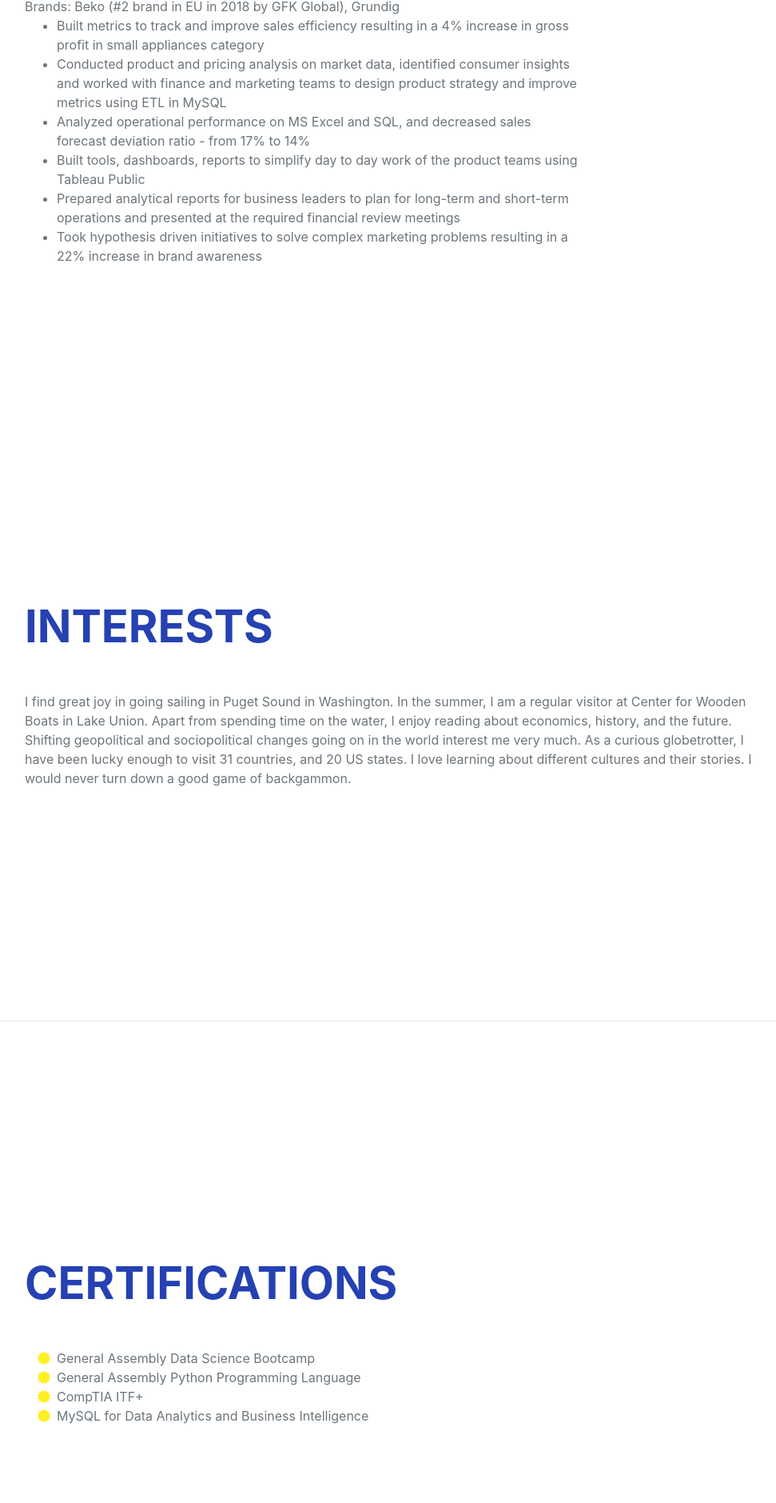
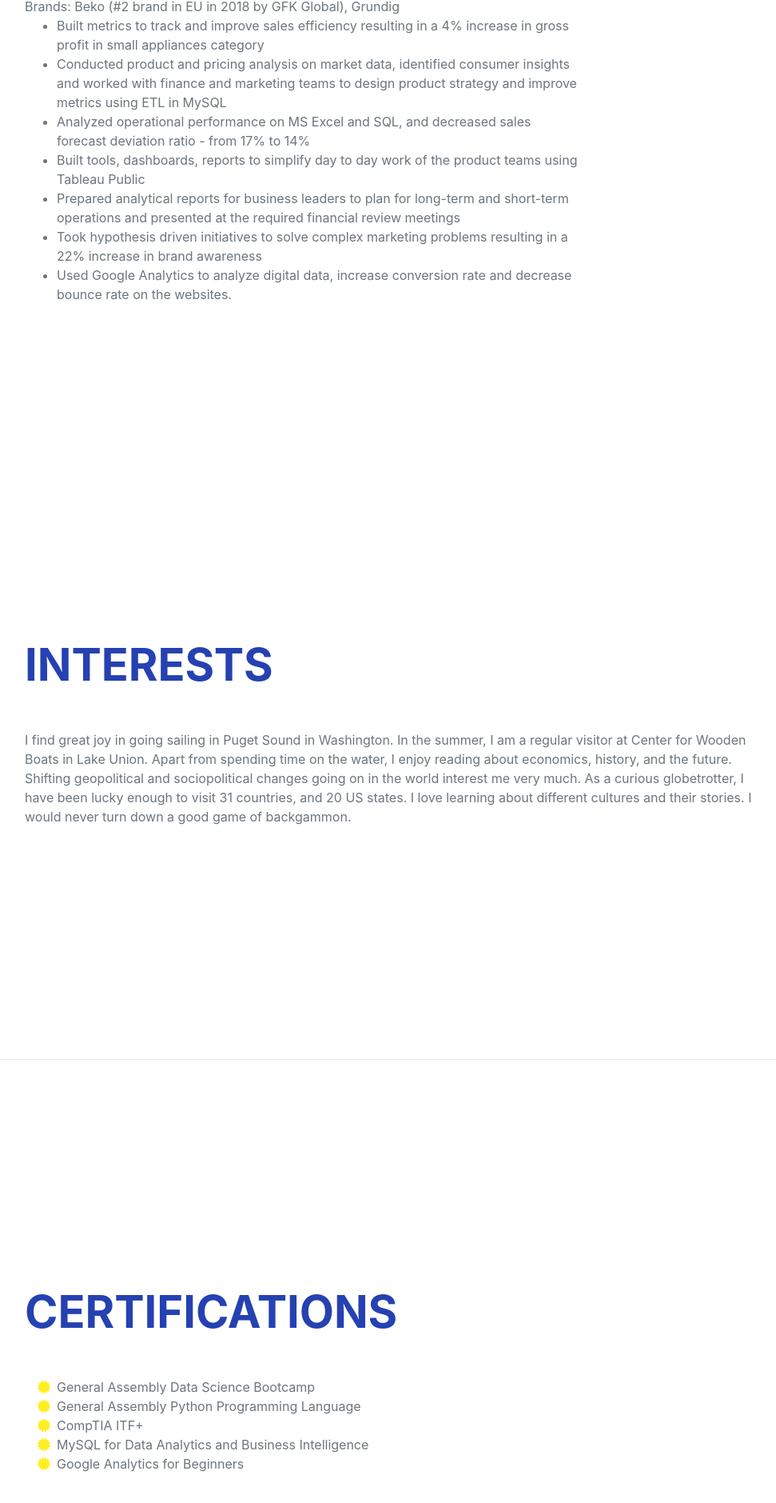
Before and after one commit to alaeddinoglu/alaeddinoglu.github.io, a plain HTML site: page index.html in a window 1280 px wide. Shown: the part 8256-10135 px from the top of the page at 80% size, without its empty margins (289-1260 px from the left). Drawn offline with nearby package versions, Linux system fonts and the light colour scheme; a web font is replaced by a local one.

Commit message:
updated certificates

```diff
--- a/index.html
+++ b/index.html
@@ -311,7 +311,7 @@
                     <div class="d-flex flex-column flex-md-row justify-content-between mb-5">
                         <div class="flex-grow-1">
                             <h3 class="mb-0" style="text-transform:none">Senior Analyst - International Sales</h3>
-                            <div class="subheading mb-3"><a href="http://www.arcelikas.com/page/10/About">Arcelik A.S.</a> - <a href="https://www.koc.com.tr/en-us">Koc Holding Company - Fortune 500 Global</a> </div>
+                            <div class="subheading mb-3"><a href="http://www.arcelikas.com/page/10/About">Arcelik Global</a> - <a href="https://www.koc.com.tr/en-us">Koc Holding Company - Fortune 500 Global</a> </div>
                             <div>A leading European consumer goods manufacturer with annual revenues of $ 5.5 billion. Brands: Beko (#2 brand in EU in 2018 by GFK Global), Grundig</div>
                             <ul>
                               <li>Built metrics to track and improve sales efficiency resulting in a 4% increase in gross profit in small appliances category</li>
@@ -320,6 +320,7 @@
                               <li>Built tools, dashboards, reports to simplify day to day work of the product teams using Tableau Public</li>
                               <li>Prepared analytical reports for business leaders to plan for long-term and short-term operations and presented at the required financial review meetings</li>
                               <li>Took hypothesis driven initiatives to solve complex marketing problems resulting in a 22% increase in brand awareness</li>
+                              <li>Used Google Analytics to analyze digital data, increase conversion rate and decrease bounce rate on the websites.</li>
                             </ul>
                         </div>
                         <div class="flex-shrink-0"><span style="color:#2541B2">January 2012 - October 2017</span></div>
@@ -355,6 +356,10 @@
                             <span class="fa-li"><i class="fas fa-certificate text-warning"></i></span>
                             MySQL for Data Analytics and Business Intelligence
                         </li>
+                        <li>
+                            <span class="fa-li"><i class="fas fa-certificate text-warning"></i></span>
+                            Google Analytics for Beginners
+                        </li>
                     </ul>
                 </div>
             </section>
```
